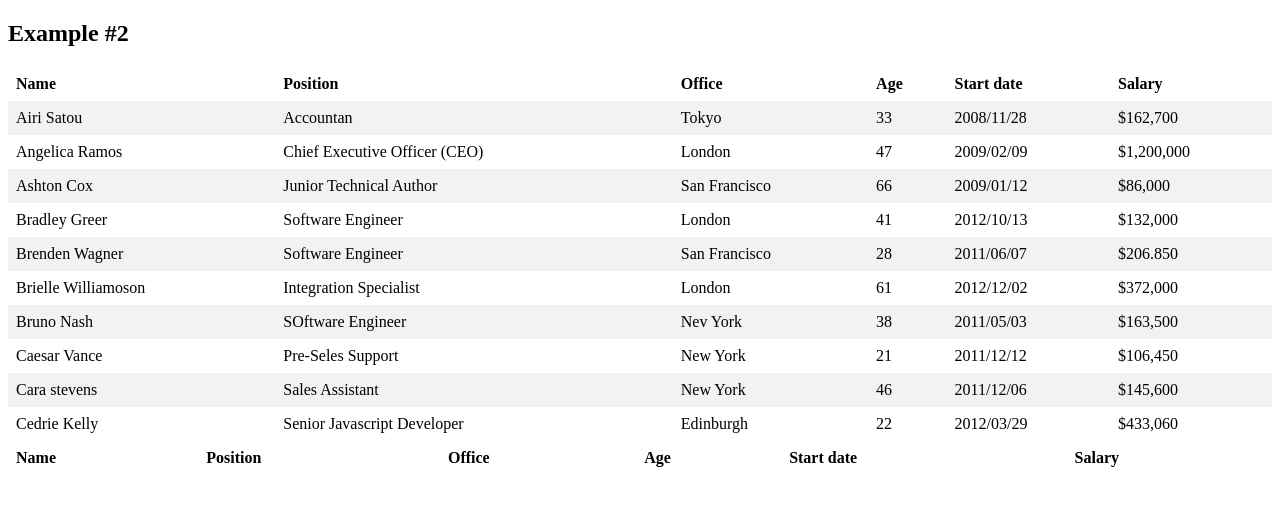
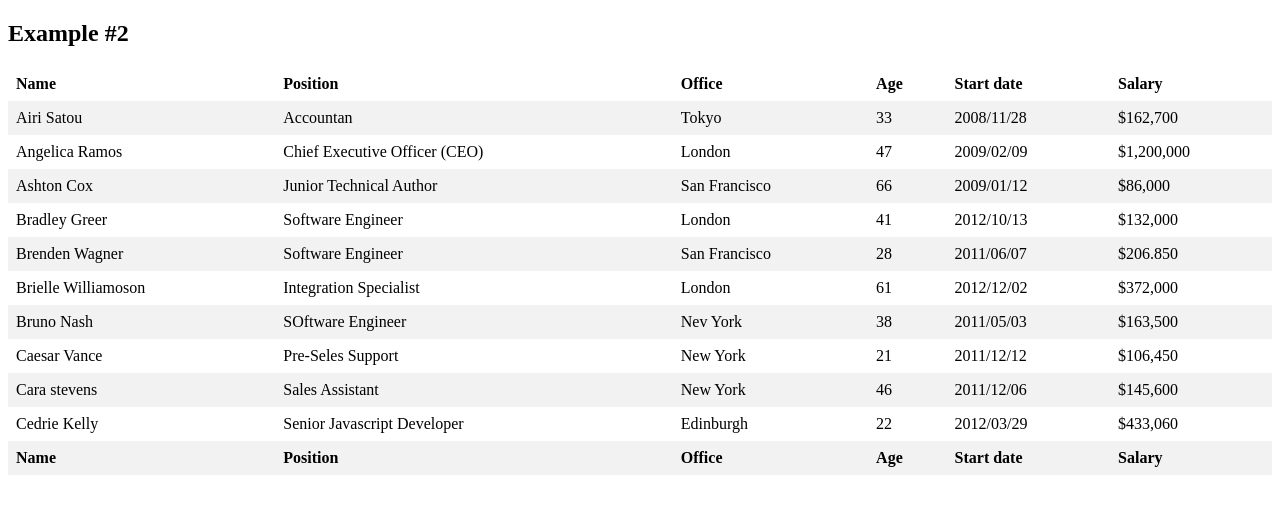
Before and after one commit to ShamilUmarov/07.10.20, a plain HTML site: page index2.html in a window 1280 px wide. Drawn offline with Linux system fonts and the light colour scheme.

Commit message:
index2.html

```diff
--- a/index2.html
+++ b/index2.html
@@ -1,11 +1,11 @@
 <!DOCTYPE html>
 <html lang="en">
   <head>
-  <meta charset="UTF-8">
-  <meta http-equiv="X-UA-Compatible" content="IE=edge">
-  <meta name="viewport" content="width=device-width, initial-scale=1.0">
+    <meta charset="UTF-8" />
+    <meta http-equiv="X-UA-Compatible" content="IE=edge" />
+    <meta name="viewport" content="width=device-width, initial-scale=1.0" />
     <title>Document</title>
-  <link rel="stylesheet" href="style2.css">
+    <link rel="stylesheet" href="style2.css" />
   </head>
   <body>
     <h2>Example #2</h2>
@@ -36,7 +36,7 @@
       </tr>
       <tr>
         <td>Ashton Cox</td>
-        <td>Junior Technical Author </td>
+        <td>Junior Technical Author</td>
         <td>San Francisco</td>
         <td>66</td>
         <td>2009/01/12</td>
@@ -75,7 +75,7 @@
         <td>$163,500</td>
       </tr>
       <tr>
-        <td>Caesar Vance </td>
+        <td>Caesar Vance</td>
         <td>Pre-Seles Support</td>
         <td>New York</td>
         <td>21</td>
@@ -91,18 +91,14 @@
         <td>$145,600</td>
       </tr>
       <tr>
-        <td>Cedrie Kelly </td>
+        <td>Cedrie Kelly</td>
         <td>Senior Javascript Developer</td>
         <td>Edinburgh</td>
         <td>22</td>
         <td>2012/03/29</td>
         <td>$433,060</td>
-
       </tr>
 
-    </table>
-
-   <table>
       <tr>
         <th>Name</th>
         <th>Position</th>
```
Lines whose indentation alone changed are shown as unchanged.
